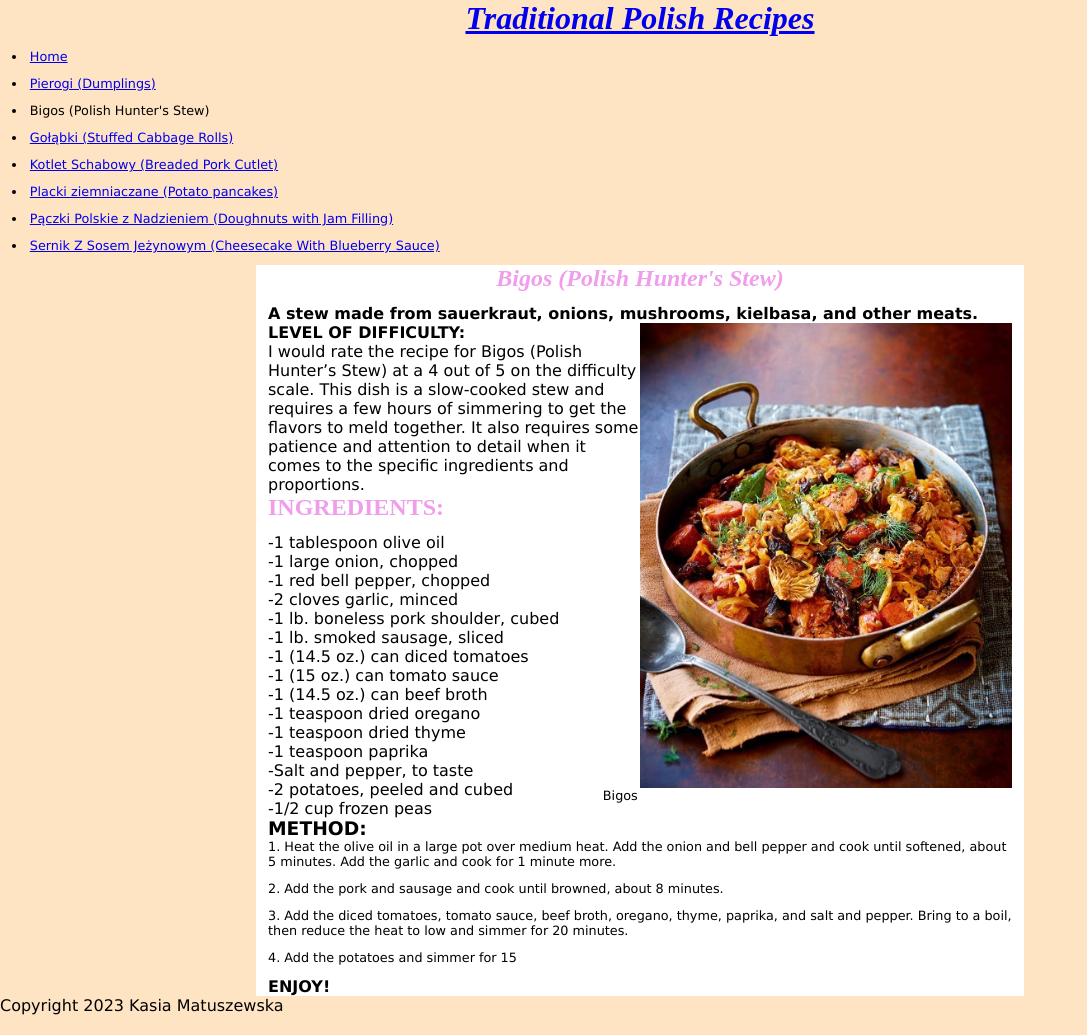
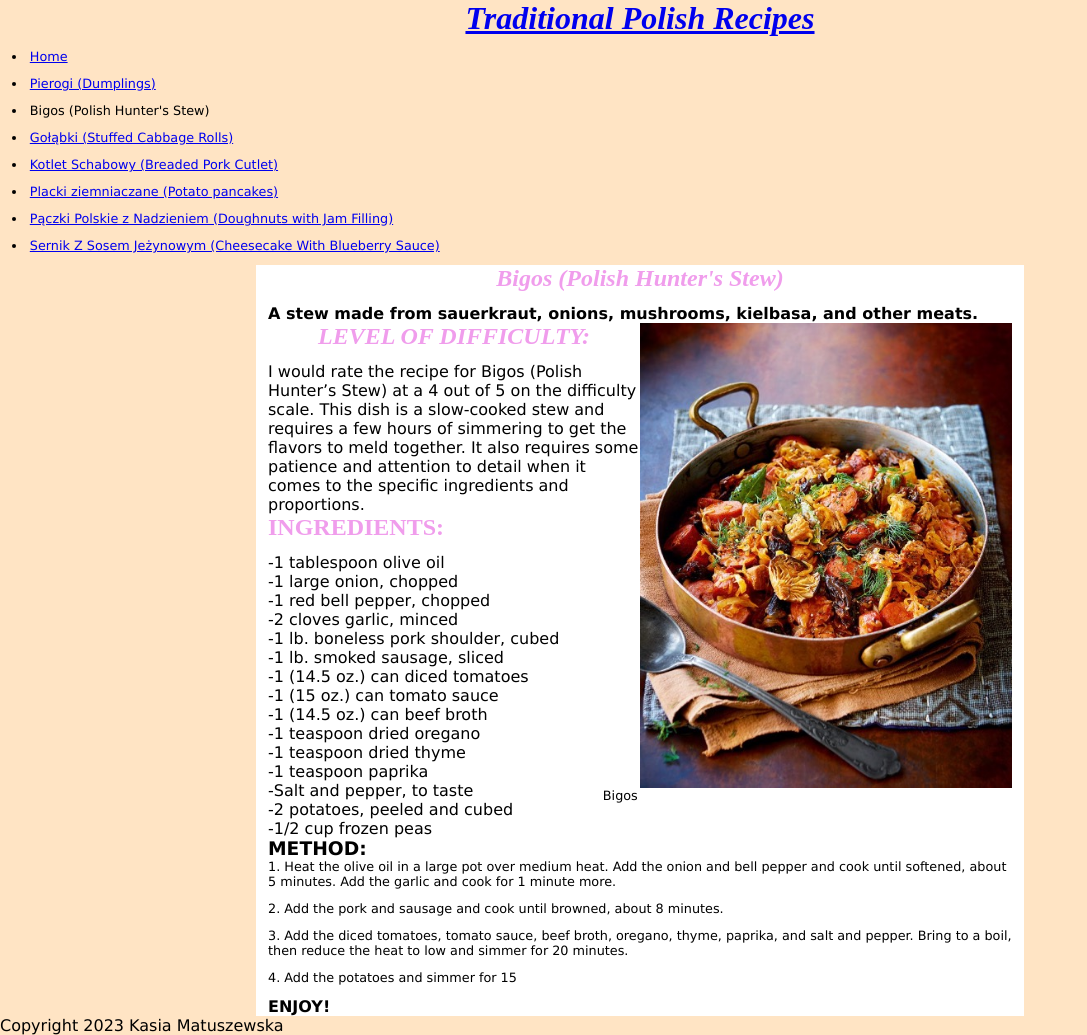
Before and after one commit to kasiamatuszewska/recipewebsite, a Jekyll site: the page built from _recipes/recipe1.md, in a window 1280 px wide. Shown: the whole page, without its empty margins (0-1087 px from the left). Built offline with Jekyll 4.4.1, drawn with Linux system fonts in a browser that asks for light colours.

```diff
--- a/_recipes/recipe1.md
+++ b/_recipes/recipe1.md
@@ -9,7 +9,7 @@ published: true
 
 ![](../uploads/picture-1.jpg "Bigos")
 
-**LEVEL OF DIFFICULTY:**
+# **LEVEL OF DIFFICULTY:**
 
 I would rate the recipe for Bigos (Polish Hunter's Stew) at a 4 out of 5 on the difficulty scale. This dish is a slow-cooked stew and requires a few hours of simmering to get the flavors to meld together. It also requires some patience and attention to detail when it comes to the specific ingredients and proportions.
 
```
